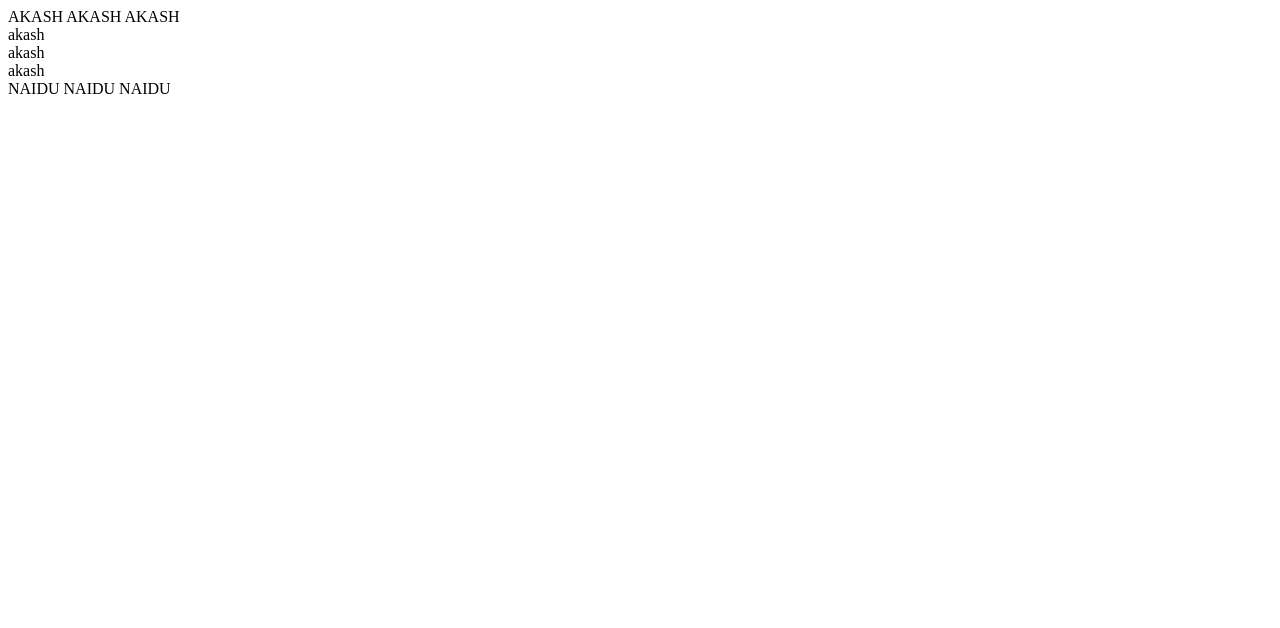
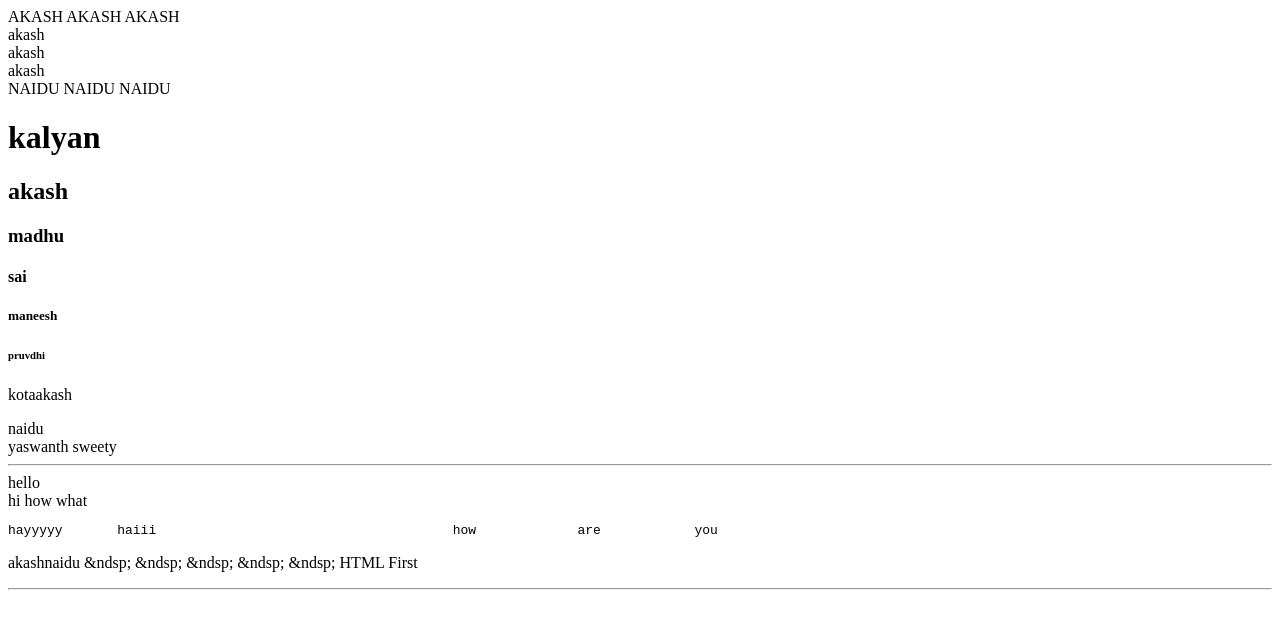
Before and after one commit to Akashnaidu2003/front, a plain HTML site: page index.html in a window 1280 px wide. Drawn offline with Linux system fonts and the light colour scheme.

Commit message:
first html

```diff
--- a/index.html
+++ b/index.html
@@ -14,5 +14,31 @@
   <SPAN>NAIDU</SPAN>
   <SPAN>NAIDU</SPAN>
   <SPAN>NAIDU</SPAN>
+
+  <h1>kalyan</h1>
+  <h2>akash</h2>
+  <h3>madhu</h3>
+  <h4>sai</h4>
+  <h5>maneesh</h5>
+  <h6>pruvdhi</h6>
+
+  <p>kotaakash</p>
+
+  <span>naidu</span> <br>
+  <span>yaswanth</span>
+  <span>sweety</span>
+  <hr>
+
+  <span>hello</span> <br>
+  <span>hi</span>
+  <span>how</span>
+  <sapn>what</sapn>
+
+  <pre>hayyyyy       haiii                                      how             are            you</pre>
+
+  <p>akashnaidu       &ndsp;         &ndsp; &ndsp; &ndsp; &ndsp;                 HTML First </p>
+
+  <hr>
+
 </body>
 </html>
```
